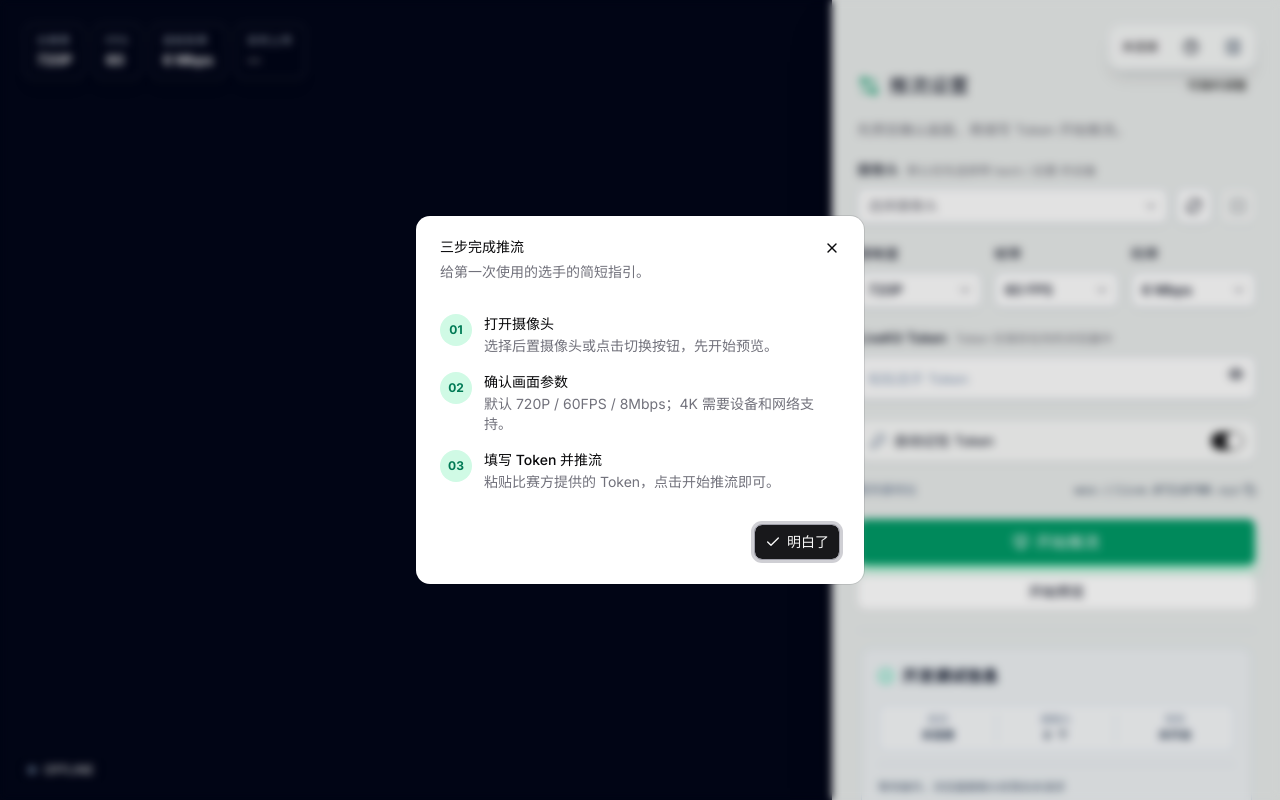
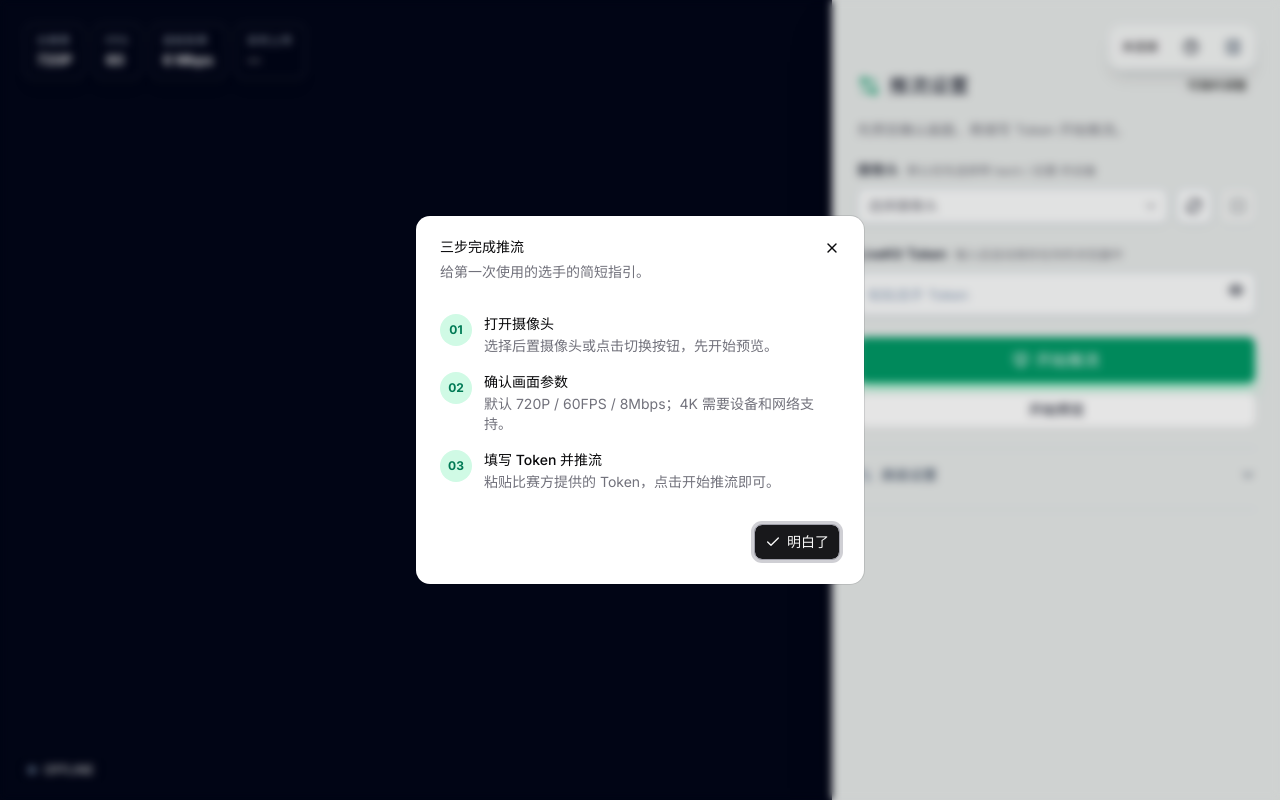
Before and after one commit to Pimeng/livekit-web, a Next.js app: page / in a window 1280 px wide. Built offline with nearby package versions, Linux system fonts and the light colour scheme.

Commit message:
feat: 优化错误提示，将 WakeLock 作为可选项

```diff
--- a/app/layout.tsx
+++ b/app/layout.tsx
@@ -2,6 +2,7 @@ import type { Metadata } from "next";
 import { Geist, Geist_Mono, Inter } from "next/font/google";
 import "./globals.css";
 import { cn } from "@/lib/utils";
+import { Toaster } from "sonner";
 
 const inter = Inter({subsets:['latin'],variable:'--font-sans'});
 
@@ -30,7 +31,10 @@ export default function RootLayout({
       lang="zh-Hans"
       className={cn("h-full", "antialiased", geistSans.variable, geistMono.variable, "font-sans", inter.variable)}
     >
-      <body className="min-h-full flex flex-col">{children}</body>
+      <body className="min-h-full flex flex-col">
+        {children}
+        <Toaster position="top-center" richColors closeButton />
+      </body>
     </html>
   );
 }
--- a/app/page.tsx
+++ b/app/page.tsx
@@ -4,13 +4,13 @@ import { useCallback, useEffect, useRef, useState } from "react";
 import {
   Camera,
   Check,
+  ChevronDown,
   CircleHelp,
   Copy,
   Eye,
   EyeOff,
   FlipHorizontal,
   Info,
-  KeyRound,
   MonitorUp,
   PanelRightClose,
   PanelRightOpen,
@@ -44,7 +44,7 @@ import {
   SelectTrigger,
   SelectValue,
 } from "@/components/ui/select";
-import { Switch } from "@/components/ui/switch";
+import { toast } from "sonner";
 
 const SERVER_URL = "wss://live.07210700.xyz";
 const TOKEN_KEY = "livekit-contest-token";
@@ -79,12 +79,12 @@ export default function Home() {
       ? ""
       : (window.localStorage.getItem(TOKEN_KEY) ?? ""),
   );
-  const [rememberToken, setRememberToken] = useState(true);
   const [showToken, setShowToken] = useState(false);
   const [isPreviewing, setIsPreviewing] = useState(false);
   const [isStreaming, setIsStreaming] = useState(false);
   const [wakeLockActive, setWakeLockActive] = useState(false);
   const [sidebarOpen, setSidebarOpen] = useState(true);
+  const [advancedOpen, setAdvancedOpen] = useState(false);
   const [selectOpen, setSelectOpen] = useState(false);
   const [uploadBitrate, setUploadBitrate] = useState("--");
   const [orientationOpen, setOrientationOpen] = useState(false);
@@ -106,6 +106,15 @@ export default function Home() {
         8,
       ),
     );
+
+  useEffect(() => {
+    if (token.trim()) window.localStorage.setItem(TOKEN_KEY, token.trim());
+    else window.localStorage.removeItem(TOKEN_KEY);
+  }, [token]);
+
+  useEffect(() => {
+    if (error) toast.error(error);
+  }, [error]);
 
   const refreshCameras = useCallback(async () => {
     try {
@@ -227,10 +236,20 @@ export default function Home() {
 
   async function keepScreenAwake() {
     const wakeLockNavigator = navigator as NavigatorWithWakeLock;
-    if (wakeLockNavigator.wakeLock && !wakeLockRef.current) {
+    if (!wakeLockNavigator.wakeLock || wakeLockRef.current) return;
+    try {
       wakeLockRef.current = await wakeLockNavigator.wakeLock.request("screen");
       setWakeLockActive(true);
       addLog("已开启保持屏幕常亮");
+    } catch (wakeLockError) {
+      const message =
+        wakeLockError instanceof Error
+          ? wakeLockError.message
+          : "保持屏幕常亮权限未开启";
+      addLog(`保持屏幕常亮未开启：${message}`);
+      toast.warning("保持屏幕常亮权限未开启，推流仍会继续", {
+        description: "请保持页面前台，避免设备自动锁屏。",
+      });
     }
   }
 
@@ -243,9 +262,21 @@ export default function Home() {
       ) {
         const wakeLockNavigator = navigator as NavigatorWithWakeLock;
         if (wakeLockNavigator.wakeLock)
-          void wakeLockNavigator.wakeLock.request("screen").then((wakeLock) => {
+          void wakeLockNavigator.wakeLock
+            .request("screen")
+            .then((wakeLock) => {
               wakeLockRef.current = wakeLock;
               setWakeLockActive(true);
+            })
+            .catch((wakeLockError) => {
+              const message =
+                wakeLockError instanceof Error
+                  ? wakeLockError.message
+                  : "保持屏幕常亮权限未开启";
+              addLog(`保持屏幕常亮未开启：${message}`);
+              toast.warning("保持屏幕常亮权限未开启，推流仍会继续", {
+                description: "请保持页面前台，避免设备自动锁屏。",
+              });
             });
       }
     };
@@ -330,8 +361,6 @@ export default function Home() {
       });
       roomRef.current = room;
       setIsStreaming(true);
-      if (rememberToken) window.localStorage.setItem(TOKEN_KEY, token.trim());
-      else window.localStorage.removeItem(TOKEN_KEY);
       await keepScreenAwake();
       addLog(`推流已连接：${SERVER_URL}`);
     } catch (streamError) {
@@ -493,6 +522,76 @@ export default function Home() {
                     </Button>
                   </div>
                 </Setting>
+                <Setting
+                  label="LiveKit Token"
+                  hint="输入后自动保存在你的浏览器中"
+                >
+                  <div className="relative">
+                    <Input
+                      value={token}
+                      onChange={(event) => setToken(event.target.value)}
+                      type={showToken ? "text" : "password"}
+                      placeholder="粘贴选手 Token"
+                      className="h-11 border-slate-300 bg-white/85 pr-10 shadow-sm placeholder:text-slate-400 focus-visible:bg-white"
+                    />
+                    <Button
+                      type="button"
+                      variant="ghost"
+                      size="icon-sm"
+                      className="absolute right-1 top-0.5"
+                      onClick={() => setShowToken((visible) => !visible)}
+                      aria-label={showToken ? "隐藏 Token" : "显示 Token"}
+                    >
+                      {showToken ? <EyeOff /> : <Eye />}
+                    </Button>
+                  </div>
+                </Setting>
+              </div>
+              <div className="flex flex-col gap-2">
+                <Button
+                    className="h-12 w-full bg-emerald-600 text-base shadow-lg shadow-emerald-200 hover:bg-emerald-700"
+                  onClick={() =>
+                    void (isStreaming ? stopStreaming() : startStreaming())
+                  }
+                >
+                  {isStreaming ? (
+                    <>
+                      <Square />
+                      停止推流
+                    </>
+                  ) : (
+                    <>
+                      <MonitorUp />
+                      开始推流
+                    </>
+                  )}
+                </Button>
+                <Button
+                  variant="outline"
+                  className="w-full"
+                  onClick={() => void startPreview()}
+                  disabled={isStreaming}
+                >
+                  {isPreviewing ? "重新应用摄像头设置" : "开始预览"}
+                </Button>
+              </div>
+              <div className="border-t border-slate-300/70 pt-3">
+                <button
+                  type="button"
+                  className="flex w-full items-center justify-between py-1 text-left text-sm font-medium text-slate-700 hover:text-slate-950"
+                  onClick={() => setAdvancedOpen((open) => !open)}
+                  aria-expanded={advancedOpen}
+                >
+                  <span className="flex items-center gap-2">
+                    <Settings2 className="size-4 text-slate-500" />
+                    高级设置
+                  </span>
+                  <ChevronDown
+                    className={`size-4 transition-transform ${advancedOpen ? "rotate-180" : ""}`}
+                  />
+                </button>
+                {advancedOpen && (
+                  <div className="mt-4 flex flex-col gap-5">
                     <div className="grid gap-3 sm:grid-cols-3">
                       <Setting label="清晰度">
                         <Select value={resolution} onValueChange={setResolution} onOpenChange={setSelectOpen}>
@@ -537,41 +636,6 @@ export default function Home() {
                         </Select>
                       </Setting>
                     </div>
-                <Setting
-                  label="LiveKit Token"
-                  hint="Token 仅保存在你的浏览器中"
-                >
-                  <div className="relative">
-                    <Input
-                      value={token}
-                      onChange={(event) => setToken(event.target.value)}
-                      type={showToken ? "text" : "password"}
-                      placeholder="粘贴选手 Token"
-                      className="h-11 border-slate-300 bg-white/85 pr-10 shadow-sm placeholder:text-slate-400 focus-visible:bg-white"
-                    />
-                    <Button
-                      type="button"
-                      variant="ghost"
-                      size="icon-sm"
-                      className="absolute right-1 top-0.5"
-                      onClick={() => setShowToken((visible) => !visible)}
-                      aria-label={showToken ? "隐藏 Token" : "显示 Token"}
-                    >
-                      {showToken ? <EyeOff /> : <Eye />}
-                    </Button>
-                  </div>
-                </Setting>
-                <div className="flex items-center justify-between rounded-lg border border-slate-200/80 bg-white/65 px-3 py-2.5 shadow-sm">
-                  <div className="flex items-center gap-2 text-sm">
-                    <KeyRound className="size-4 text-slate-500" />
-                    自动记住 Token
-                  </div>
-                  <Switch
-                    checked={rememberToken}
-                    onCheckedChange={setRememberToken}
-                    aria-label="自动记住 Token"
-                  />
-                </div>
                     <div className="flex items-center justify-between text-xs text-slate-500">
                       <span>服务器地址</span>
                       <button
@@ -586,41 +650,10 @@ export default function Home() {
                       </button>
                     </div>
                   </div>
-              <div className="flex flex-col gap-2">
-                <Button
-                    className="h-12 w-full bg-emerald-600 text-base shadow-lg shadow-emerald-200 hover:bg-emerald-700"
-                  onClick={() =>
-                    void (isStreaming ? stopStreaming() : startStreaming())
-                  }
-                >
-                  {isStreaming ? (
-                    <>
-                      <Square />
-                      停止推流
-                    </>
-                  ) : (
-                    <>
-                      <MonitorUp />
-                      开始推流
-                    </>
                 )}
-                </Button>
-                <Button
-                  variant="outline"
-                  className="w-full"
-                  onClick={() => void startPreview()}
-                  disabled={isStreaming}
-                >
-                  {isPreviewing ? "重新应用摄像头设置" : "开始预览"}
-                </Button>
               </div>
             </div>
-            {error && (
-              <div className="rounded-lg border border-red-200 bg-red-50 px-4 py-3 text-sm text-red-700">
-                <strong>需要处理：</strong> {error}
-              </div>
-            )}
-            <section className="mx-1 rounded-lg border border-slate-300/80 bg-slate-100/55 px-3 py-4 text-slate-600">
+            {advancedOpen && <section className="mx-1 rounded-lg border border-slate-300/80 bg-slate-100/55 px-3 py-4 text-slate-600">
               <h2 className="flex items-center gap-2 px-1 text-base font-semibold text-slate-900">
                   <Info className="size-4 text-emerald-400" />
                   开发调试信息
@@ -637,7 +670,7 @@ export default function Home() {
                   ))}
                 </div>
               </div>
-            </section>
+            </section>}
             </div>
           </div>
         </section>
--- a/package.json
+++ b/package.json
@@ -24,6 +24,7 @@
     "react": "19.2.4",
     "react-dom": "19.2.4",
     "shadcn": "^4.14.0",
+    "sonner": "^2.0.7",
     "tailwind-merge": "^3.6.0",
     "tw-animate-css": "^1.4.0"
   },
```
Also changed, not shown: 1 other file (tests, documents, lock files or other folders). Lines whose indentation alone changed are shown as unchanged.
